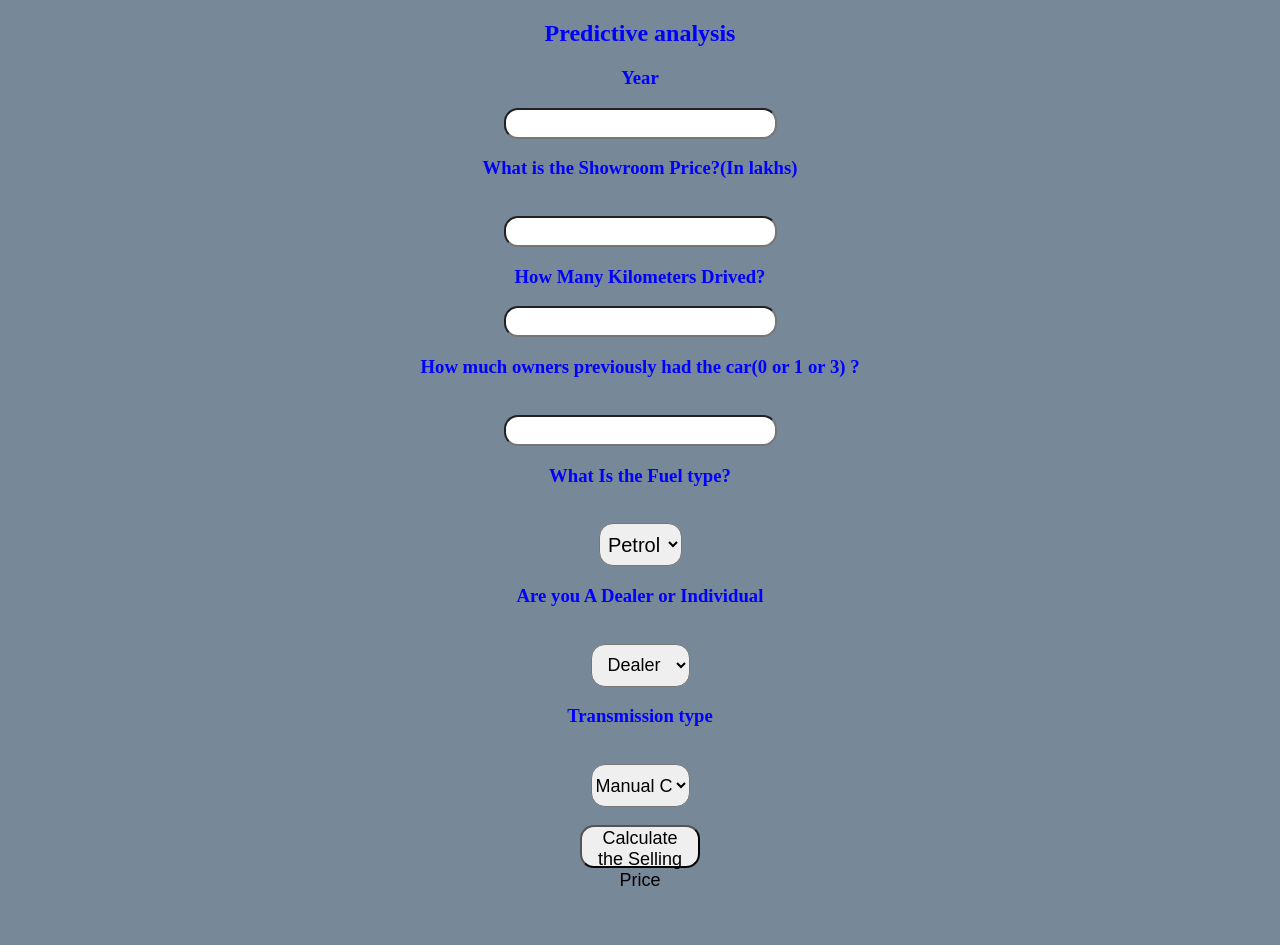
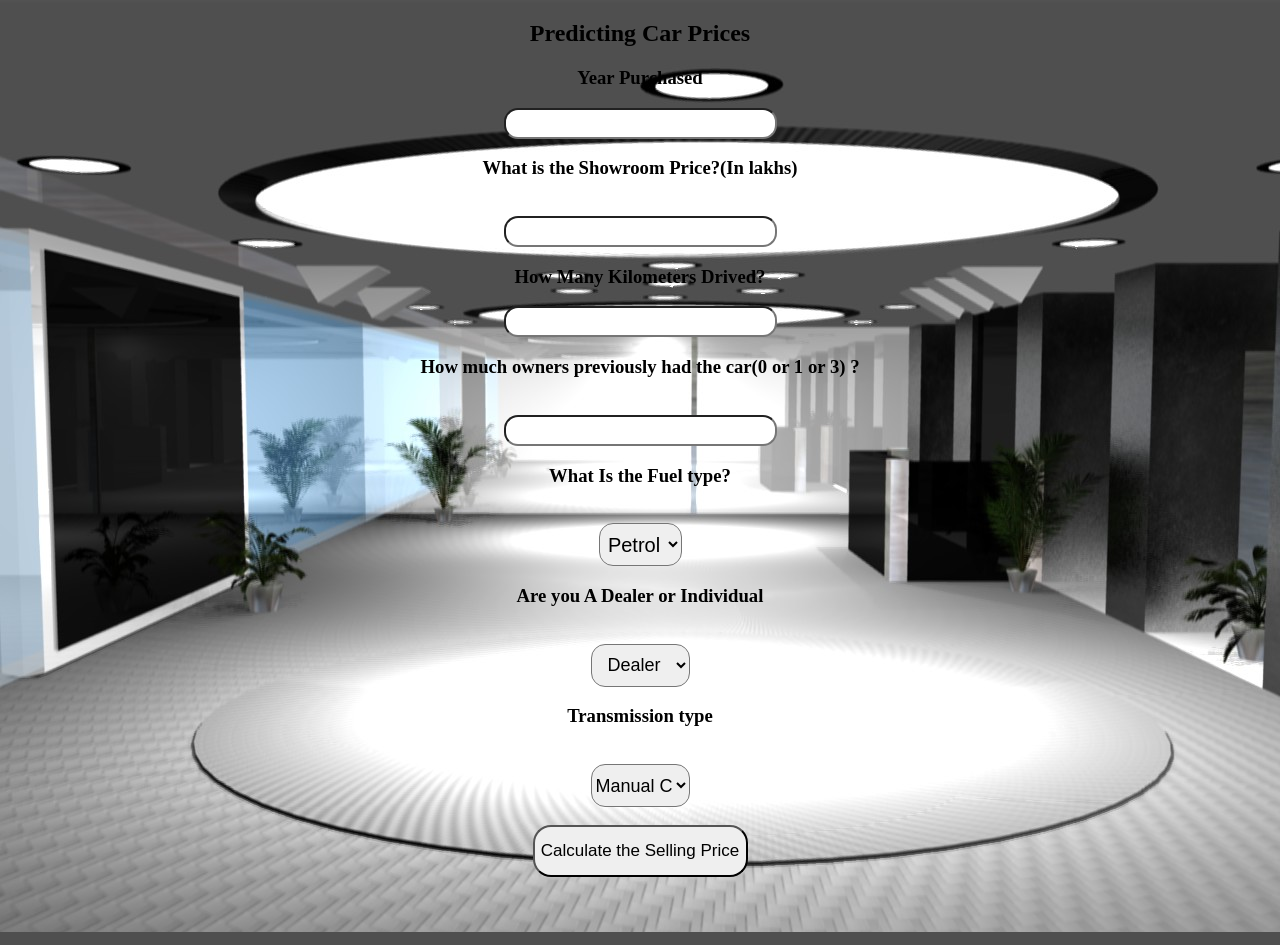
Before and after one commit to akshayakn13/Cardekho, a Flask app: page / in a window 1280 px wide. Run offline with Flask 2, Linux system fonts and the light colour scheme; parts of the project's set-up code (start-up, migrations or seed data) failed here and were passed over.

Commit message:
Add files via upload

```diff
--- a/templates/index.html
+++ b/templates/index.html
@@ -8,11 +8,10 @@
 </head>
 
 <body>
-
-    <div style="color:blue">
+    <div style="color:hsla(hue, saturation, lightness, alpha)">
         <form action="{{ url_for('predict')}}" method="post">
-            <h2>Predictive analysis</h2>
-            <h3>Year</h3>
+            <h2>Predicting Car Prices</h2>
+            <h3>Year Purchased</h3>
             <input id="first" name="Year" type="number ">
             <h3>What is the Showroom Price?(In lakhs)</h3><br><input id="second" name="Present_Price" required="required">
             <h3>How Many Kilometers Drived?</h3><input id="third" name="Kms_Driven" required="required">
@@ -20,7 +19,7 @@
             <h3>What Is the Fuel type?</h3><br><select name="Fuel_Type_Petrol" id="fuel" required="required">
                 <option value="Petrol">Petrol</option>
                 <option value="Diesel">Diesel</option>
-                <option value="CNG">CNG</option>
+                <option value="Diesel">CNG</option>
             </select>
             <h3>Are you A Dealer or Individual</h3><br><select name="Seller_Type_Individual" id="resea" required="required">
                 <option value="Dealer">Dealer</option>
@@ -48,6 +47,9 @@
 
     <style>
         body {
+            padding: 0px;
+            background-image: url("bg3.jpg");
+            background-size: cover;
             background-color: lightslategray;
             text-align: center;
             padding: 0px;
@@ -115,11 +117,11 @@
         }
 
         #sub {
-            width: 120px;
-            height: 43px;
+            width: 215px;
+            height: 52px;
             text-align: center;
-            border-radius: 14px;
-            font-size: 18px;
+            border-radius: 18px;
+            font-size: 17px;
         }
 
         #sub:hover {
```
Also changed, not shown: templates/bg3.jpg (added).
